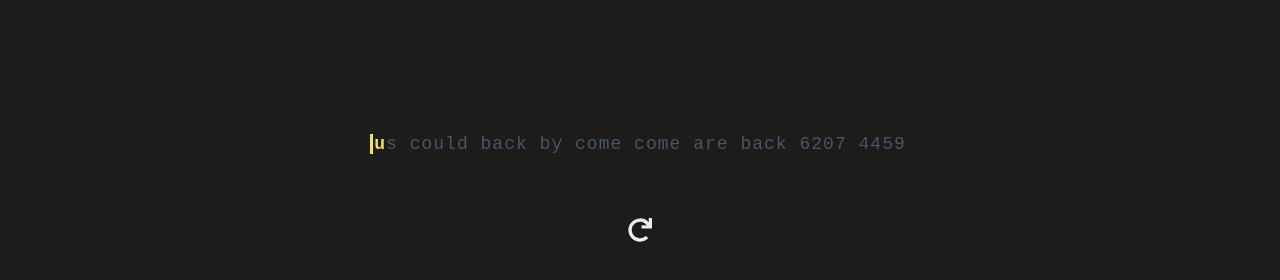
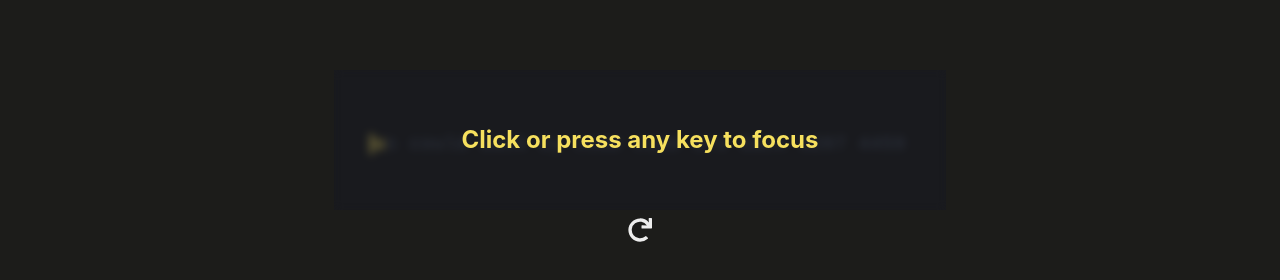
Before and after one commit to luisced/Typer, a React (Vite) app in the folder frontend/: page / in a window 1280 px wide. Both pictures are taken after a click on the button "numbers". Shown: the part 358-638 px from the top of the page. Built offline with nearby package versions, Linux system fonts and the light colour scheme; no server answers; the HTML template or start-up script is replaced by a standard one.

Commit message:
feat: add focus on keyboard warning

```diff
--- a/frontend/src/components/AdvancedTypingTest.tsx
+++ b/frontend/src/components/AdvancedTypingTest.tsx
@@ -13,7 +13,8 @@ import {
   ModalBody,
   ModalFooter,
   ModalCloseButton,
-  Textarea
+  Textarea,
+  useDisclosure
 } from '@chakra-ui/react'
 import CodeEditor from './CodeEditor'
 import { FaRedo } from 'react-icons/fa'
@@ -22,6 +23,7 @@ import { saveTest } from '../api/tests'
 import { useNavigate } from 'react-router-dom'
 import { Cursor } from './Cursor'
 import type { CursorVariant } from './Cursor'
+import { FocusWarningOverlay } from './FocusWarningOverlay'
 
 const punctuationSample =
   "Hello, world! How are you? Let's test: commas, periods. Semicolons; colons: dashes - and more!"
@@ -67,6 +69,21 @@ interface AdvancedTypingTestProps {
   customization: CustomizationConfig;
 }
 
+interface TestResult {
+  wpm: number;
+  accuracy: number;
+  time: number;
+  keystrokes: {
+    correct: number;
+    incorrect: number;
+  };
+  charStats: Array<{
+    char: string;
+    correct: boolean;
+    time: number;
+  }>;
+}
+
 const AdvancedTypingTest: React.FC<AdvancedTypingTestProps> = ({
   modes,
   setModes,
@@ -99,13 +116,8 @@ const AdvancedTypingTest: React.FC<AdvancedTypingTestProps> = ({
   const [duration, setDuration] = useState<number>(0)
   const [restarts, setRestarts] = useState<number>(0)
   const [consistency, setConsistency] = useState<number>(0)
-  const [charStats, setCharStats] = useState({
-    correct: 0,
-    incorrect: 0,
-    extra: 0,
-    missed: 0
-  })
-  const [keystrokes, setKeystrokes] = useState<number[]>([])
+  const [charStats, setCharStats] = useState<Array<{ char: string; correct: boolean; time: number }>>([])
+  const [keystrokes, setKeystrokes] = useState<{ correct: number; incorrect: number }>({ correct: 0, incorrect: 0 })
   const [lastKeystrokeTime, setLastKeystrokeTime] = useState<number | null>(null)
   const [charLogs, setCharLogs] = useState<Record<string, {
     attempts: number;
@@ -115,6 +127,10 @@ const AdvancedTypingTest: React.FC<AdvancedTypingTestProps> = ({
   }>>({})
   const toast = useToast()
   const navigate = useNavigate()
+  const { isOpen, onOpen, onClose } = useDisclosure()
+  const [testResult, setTestResult] = useState<any>(null)
+  const [isFocusWarning, setIsFocusWarning] = useState(false)
+  const mainContainerRef = useRef<HTMLDivElement>(null)
 
   // Ref for the text container
   const textContainerRef = useRef<HTMLDivElement>(null)
@@ -262,13 +278,17 @@ const AdvancedTypingTest: React.FC<AdvancedTypingTestProps> = ({
     // Track keystroke timing for consistency
     const now = Date.now()
     if (lastKeystrokeTime) {
-      setKeystrokes(prev => [...prev, now - lastKeystrokeTime])
+      setKeystrokes(prev => ({
+        correct: prev.correct + (text[value.length - 1] === text[value.length - 2] ? 1 : 0),
+        incorrect: prev.incorrect + (text[value.length - 1] !== text[value.length - 2] ? 1 : 0)
+      }))
     }
     setLastKeystrokeTime(now)
 
     // Track character-level statistics
     const currentChar = text[value.length - 1]
     if (currentChar) {
+      setCharStats(prev => [...prev, { char: currentChar, correct: value[value.length - 1] === currentChar, time: now - (startTime || Date.now()) }])
       setCharLogs(prev => {
         const charLog = prev[currentChar] || {
           attempts: 0,
@@ -293,6 +313,7 @@ const AdvancedTypingTest: React.FC<AdvancedTypingTestProps> = ({
     }
 
     setUserInput(value)
+    setIsFocusWarning(false)
   }
 
   // Update duration for words-only mode
@@ -333,13 +354,11 @@ const AdvancedTypingTest: React.FC<AdvancedTypingTestProps> = ({
   }, [userInput, text, isActive, startTime, modes, finished])
 
   // Calculate consistency based on keystroke timing
-  const calculateConsistency = (keystrokes: number[]): number => {
-    if (keystrokes.length < 2) return 0;
-    const avg = keystrokes.reduce((a, b) => a + b, 0) / keystrokes.length;
-    const withinRange = keystrokes.filter(t =>
-      Math.abs(t - avg) / avg <= 0.2
-    ).length;
-    return (withinRange / keystrokes.length) * 100;
+  const calculateConsistency = (keystrokes: { correct: number; incorrect: number }): number => {
+    const total = keystrokes.correct + keystrokes.incorrect
+    if (total < 2) return 0;
+    const withinRange = Math.abs(keystrokes.correct - keystrokes.incorrect) / total <= 0.2
+    return withinRange ? 100 : 0;
   };
 
   const endTest = async () => {
@@ -387,11 +406,19 @@ const AdvancedTypingTest: React.FC<AdvancedTypingTestProps> = ({
       total_time: stats.total_time
     }))
 
+    const result: TestResult = {
+      wpm: rawWpm,
+      accuracy: Math.round((correct / userInput.length) * 100),
+      time: finalDuration,
+      keystrokes,
+      charStats,
+    };
+
     try {
       const saved = await saveTest({
-        wpm,
+        wpm: rawWpm,
         raw_wpm: rawWpm,
-        accuracy,
+        accuracy: Math.round((correct / userInput.length) * 100),
         consistency: consistencyScore,
         test_type: modes.join(','),
         duration: finalDuration,
@@ -405,7 +432,8 @@ const AdvancedTypingTest: React.FC<AdvancedTypingTestProps> = ({
         },
         restarts
       })
-      navigate('/results', { state: { latestTest: saved } })
+      setTestResult(result)
+      onOpen()
     } catch (error) {
       toast({
         title: 'Error saving test results',
@@ -452,8 +480,8 @@ const AdvancedTypingTest: React.FC<AdvancedTypingTestProps> = ({
     setShowResults(false)
     setStartTime(null)
     setFinished(false)
-    setKeystrokes([])
-    setLastKeystrokeTime(null)
+    setCharStats([])
+    setKeystrokes({ correct: 0, incorrect: 0 })
     setCharLogs({}) // Reset character logs
     // Refocus after a short delay
     setTimeout(() => inputRef.current?.focus(), 100)
@@ -526,6 +554,32 @@ const AdvancedTypingTest: React.FC<AdvancedTypingTestProps> = ({
     setTotalWords(total);
   }, [userInput, text, setWrittenWords, setTotalWords]);
 
+  // Focus warning logic
+  useEffect(() => {
+    const handleFocus = () => setIsFocusWarning(false);
+    const handleBlur = () => setIsFocusWarning(true);
+    const node = mainContainerRef.current;
+    if (node) {
+      node.addEventListener('focusin', handleFocus);
+      node.addEventListener('focusout', handleBlur);
+    }
+    return () => {
+      if (node) {
+        node.removeEventListener('focusin', handleFocus);
+        node.removeEventListener('focusout', handleBlur);
+      }
+    };
+  }, []);
+
+  useEffect(() => {
+    // Show warning on mount if not focused
+    setTimeout(() => {
+      if (document.activeElement !== inputRef.current) {
+        setIsFocusWarning(true);
+      }
+    }, 200);
+  }, []);
+
   return (
     <Flex
       direction="column"
@@ -534,8 +588,20 @@ const AdvancedTypingTest: React.FC<AdvancedTypingTestProps> = ({
       justify="center"
       px={2}
       userSelect="none"
+      ref={mainContainerRef}
+      tabIndex={-1}
+      position="relative"
     >
-      {/* Text Display Area */}
+      {/* Focus Warning Overlay */}
+      {isFocusWarning && (
+        <FocusWarningOverlay
+          mainContainerRef={mainContainerRef}
+          onFocus={() => {
+            setIsFocusWarning(false);
+            inputRef.current?.focus();
+          }}
+        />
+      )}
       <Flex
         align="center"
         justify="center"
@@ -664,6 +730,8 @@ const AdvancedTypingTest: React.FC<AdvancedTypingTestProps> = ({
           />
         </Flex>
       )}
+
+
     </Flex>
   )
 }
--- /dev/null
+++ b/frontend/src/components/FocusWarningOverlay.tsx
@@ -0,0 +1,52 @@
+import React, { useEffect, useRef } from 'react';
+import { Box } from '@chakra-ui/react';
+
+interface FocusWarningOverlayProps {
+  mainContainerRef: React.RefObject<HTMLDivElement | null>;
+  onFocus: () => void;
+}
+
+export const FocusWarningOverlay: React.FC<FocusWarningOverlayProps> = ({ mainContainerRef, onFocus }) => {
+  const handleAnyKey = () => {
+    onFocus();
+  };
+
+  useEffect(() => {
+    window.addEventListener('keydown', handleAnyKey);
+    window.addEventListener('mousedown', handleAnyKey);
+    return () => {
+      window.removeEventListener('keydown', handleAnyKey);
+      window.removeEventListener('mousedown', handleAnyKey);
+    };
+  }, [onFocus]);
+
+  return (
+    <Box
+      position="absolute"
+      top={-10}
+      left={0}
+      w="100%"
+      h="90%"
+      zIndex={10}
+      bg="rgba(23, 25, 35, 0.5)"
+      backdropFilter="blur(4px)"
+      display="flex"
+      alignItems="center"
+      justifyContent="center"
+    >
+      <Box
+        color="yellow.300"
+        px={8}
+        py={6}
+        fontSize="2xl"
+        fontWeight="bold"
+        textAlign="center"
+        tabIndex={0}
+        role="alertdialog"
+        aria-modal="true"
+      >
+        Click or press any key to focus
+      </Box>
+    </Box>
+  );
+};
```
